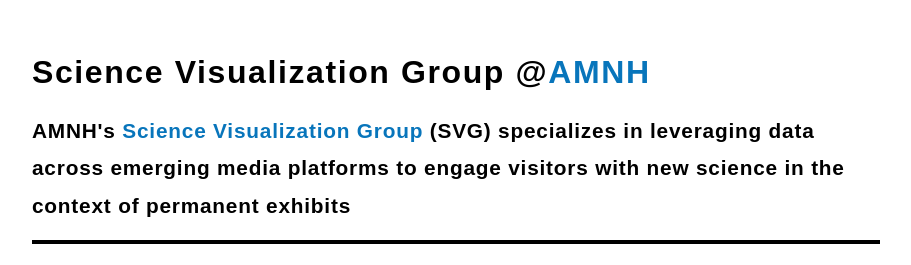
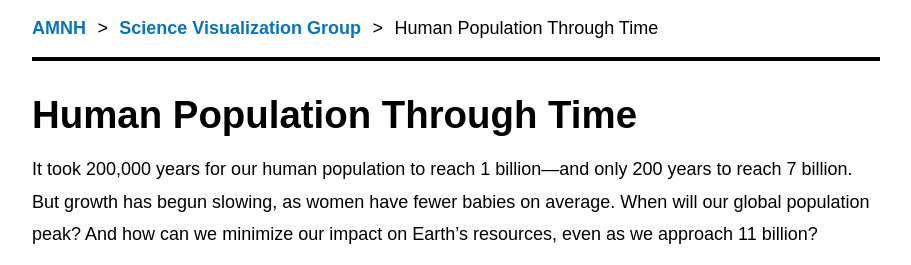
Before and after one commit to amnh-sciviz/amnh-sciviz.github.io, a Jekyll site: the page built from _projects/population.md, in a window 1280 px wide, cut to the strip 0-265 px from the top of the page. Shown: the whole strip, without its empty margins (184-1095 px from the left). Built offline with Jekyll 4.4.1, drawn with Linux system fonts in a browser that asks for light colours.

Commit message:
create separate homepage layout, add breadcrumbs to pages

```diff
--- a/_config.yml
+++ b/_config.yml
@@ -13,7 +13,7 @@
 # you will see them accessed via {{ site.title }}, {{ site.email }}, and so on.
 # You can create any custom variable you would like, and they will be accessible
 # in the templates via {{ site.myvariable }}.
-title: AMNH Science Visualization Group
+title: Science Visualization Group
 email: scivizamnh@gmail.com
 description: >- # this means to ignore newlines until "baseurl:"
   AMNH's Science Visualization Group (SVG) specializes in leveraging data across
--- /dev/null
+++ b/_includes/foot.html
@@ -0,0 +1 @@
+</body>
--- /dev/null
+++ b/_includes/head.html
@@ -0,0 +1,11 @@
+<!doctype html>
+<html lang="en">
+<head>
+  <meta charset="utf-8">
+  <meta http-equiv="x-ua-compatible" content="ie=edge">
+  <title>{{ site.title }} / {{ page.title }}</title>
+  <meta name="description" content="{{ site.description }}">
+  <meta name="viewport" content="width=device-width, initial-scale=1">
+  <link rel="stylesheet" href="{{ site.baseurl }}/css/app.css" />
+</head>
+<body>
--- a/_layouts/page.html
+++ b/_layouts/page.html
@@ -1,25 +1,19 @@
-<!doctype html>
-<html lang="en">
-<head>
-  <meta charset="utf-8">
-  <meta http-equiv="x-ua-compatible" content="ie=edge">
-  <title>{{ site.title }} / {{ page.title }}</title>
-  <meta name="description" content="{{ site.description }}">
-  <meta name="viewport" content="width=device-width, initial-scale=1">
-  <link rel="stylesheet" href="{{ site.baseurl }}/css/app.css" />
-</head>
-<body>
+{% include head.html %}
 
-  <div class="container">
+  <div class="container page">
     <header>
-      <h1>Science Visualization Group @<a href="https://www.amnh.org/">AMNH</a></h1>
-      <h2>AMNH's <a href="/">Science Visualization Group</a> (SVG) specializes in leveraging data across
-      emerging media platforms to engage visitors with new science in the
-      context of permanent exhibits</h2>
+      <h1>Science Visualization Group</h1>
     </header>
+    <nav>
+      <a href="https://www.amnh.org/">AMNH</a>
+      <span class="divider">&gt;</span>
+      <a href="/">{{ site.title }}</a>
+      <span class="divider">&gt;</span>
+      {{ page.title }}
+    </nav>
     <main>
       {{ content }}
     </main>
   </div>
 
-</body>
+{% include foot.html %}
--- a/css/app.scss
+++ b/css/app.scss
@@ -9,6 +9,14 @@
     display: table;
     clear: both;
   }
+}
+
+@mixin visuallyHidden {
+  position: absolute !important;
+  height: 1px; width: 1px;
+  overflow: hidden;
+  clip: rect(1px 1px 1px 1px); /* IE6, IE7 */
+  clip: rect(1px, 1px, 1px, 1px);
 }
 
 $primary: #0875BB;
@@ -85,6 +93,25 @@ header {
   }
 }
 
+.page header {
+  @include visuallyHidden();
+}
+.page main h2 {
+  font-size: 2.4rem;
+}
+nav {
+  border-bottom: 4px solid black;
+  padding-bottom: 1rem;
+  margin-bottom: 2rem;
+  line-height: 1.4;
+
+  .divider {
+    display: inline-block;
+    margin: 0 0.4rem;
+  }
+}
+
+
 .projects {
   @include clearfix();
 
```
Also changed, not shown: _layouts/home.html (added, +13 -0 lines), index.md (+1 -1 lines).
